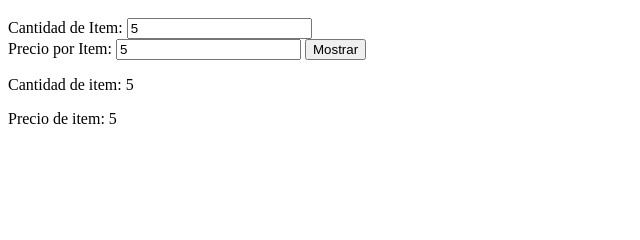
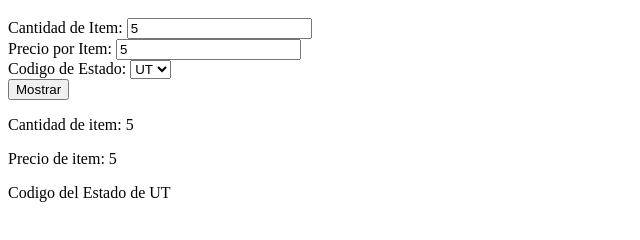
Before and after one commit to fabi-cm/Totalizador_venta, a website built with Parcel: page index.html in a window 1280 px wide. Both pictures are taken after typing "5", "5" into the empty fields and a click on the input "Mostrar". Shown: the part 48-288 px from the top of the page, without its empty margins (0-640 px from the left). Built offline with nearby package versions, Linux system fonts and the light colour scheme.

Commit message:
mostrar estado

```diff
--- a/index.html
+++ b/index.html
@@ -5,13 +5,25 @@
     <form id="totalizador-form">
       <label for="cantidad-item">Cantidad de Item: </label>
       <input type="number" id="cantidad-item" />
-      <br />
+      <br/>
       <label for="precio-item">Precio por Item: </label>
       <input type="number" id="precio-item" />
+      <br/>
+      <label for="cars">Codigo de Estado: </label>
+      <select id="codigo-estado">
+        <option value="UT">UT</option>
+        <option value="NV">NV</option>
+        <option value="TX">TX</option>
+        <option value="AL">AL</option>
+        <option value="CA">CA</option>
+      </select>
+      <br/>
       <input type="submit" value="Mostrar" />
     </form>
     <div id="cantidad-item-div"></div>
     <div id="precio-item-div"></div>
+    <div id="codigo-estado-div"></div>
+
 
     <script type="module" src="./src/presenter.js"></script>
   </body>
--- a/src/presenter.js
+++ b/src/presenter.js
@@ -8,9 +8,14 @@ const div_cantidad = document.querySelector("#cantidad-item-div");
 const precio = document.querySelector("#precio-item");
 const div_precio = document.querySelector("#precio-item-div");
 
+const codigo_estado = document.querySelector("#codigo-estado");
+const div_codigo_estado = document.querySelector("#codigo-estado-div");
+
+
 form.addEventListener("submit", (event) => {
   event.preventDefault();
 
   div_cantidad.innerHTML = "<p> Cantidad de item: " + cantidad.value + "</p>";
   div_precio.innerHTML = "<p> Precio de item: " + precio.value + "</p>";
+  div_codigo_estado.innerHTML = "<p> Codigo del Estado de "+ codigo_estado.value + "</p>";
 });
```
